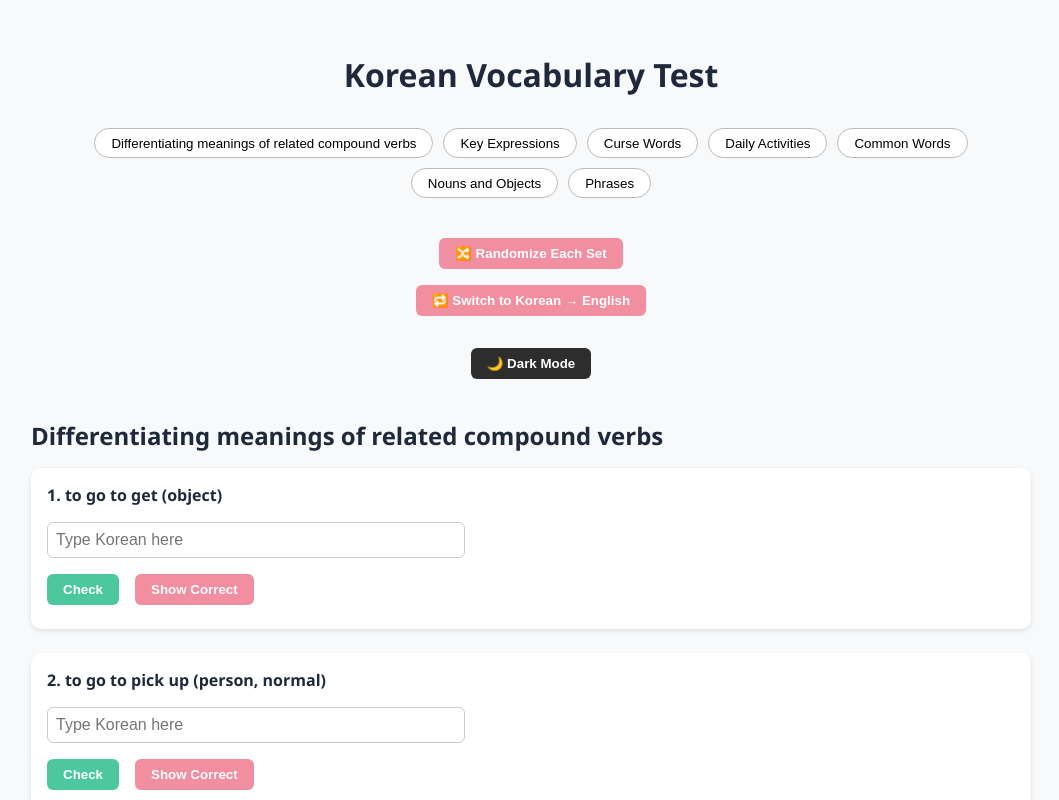
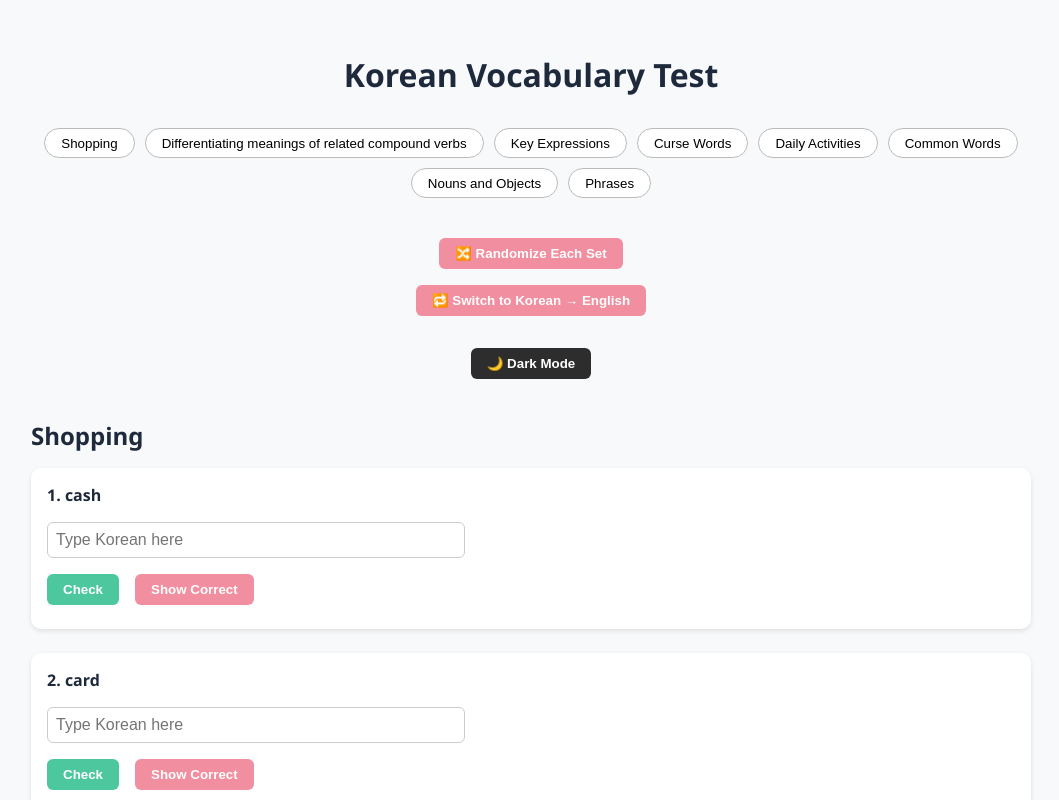
Before and after one commit to prsnlprjcts/korean, a React (Create React App) app: page / in a window 1280 px wide. Shown: the top 800 px of the page, without its empty margins (109-1168 px from the left). Built offline with nearby package versions, Linux system fonts and the light colour scheme.

Commit message:
add words

```diff
--- a/src/vocabularyData.js
+++ b/src/vocabularyData.js
@@ -1,4 +1,44 @@
 const vocabularyData = [
+     {
+        title: "Shopping",
+        words: [
+            { korean: "현금", english: "cash" },
+            { korean: "카드", english: "card" },
+            { korean: "영수증", english: "receipt" },
+            { korean: "계산하다", english: "to calculate; to pay(расплачиваться)" },
+            { korean: "결제하다", english: "to pay" },
+            { korean: "할부", english: "monthly installment plan" },
+            { korean: "할부로 하다", english: "в рассрочку" },
+            { korean: "환불", english: "refund, repayment(возврат денег)" },
+            { korean: "교환", english: "to exchange(обмен товара)" },
+            { korean: "상품", english: "product (товар)" },
+            { korean: "가격", english: "price, cost" },
+            { korean: "세일", english: "sale" },
+            { korean: "할인", english: "discount" },
+            { korean: "무료", english: "free" },
+            { korean: "구입하다", english: "to purchase, to buy" },
+            { korean: "쇼핑하다", english: "to go shopping" },
+            { korean: "쇼핑몰", english: "shopping mall" },
+            { korean: "계산대", english: "касса" },
+            { korean: "점원", english: "clerk, salesperson" },
+            { korean: "손님", english: "customer" },
+            { korean: "봉투", english: "envelope, paper bag" },
+            { korean: "재고", english: "stock, наличие (товара на складе)" },
+            { korean: "줄을 서다", english: "to stand in line" },
+            { korean: "장보다", english: "закупаться" },
+            { korean: "고르다", english: "to choose" },
+            { korean: "다 얼마예요?", english: "Сколько за все?" },
+            { korean: "좀 깎아 주세요", english: "Please give me a discount." },
+            { korean: "신어 봐도 돼요?", english: "Can I try (the shoes) on?" },
+            { korean: "입어 봐도 돼요?", english: "Can I try it on?" },
+            { korean: "포장", english: "packing" },
+            { korean: "배달", english: "delivery" },
+            { korean: "배달이 되나요?", english: "Вы доставляете?" },
+            { korean: "거스름돈", english: "сдача" },
+            { korean: "잔돈", english: "change" },
+            { korean: "탈의실", english: "fitting room" }
+        ]
+    },
      {
         title: "Differentiating meanings of related compound verbs",
         words: [
```
